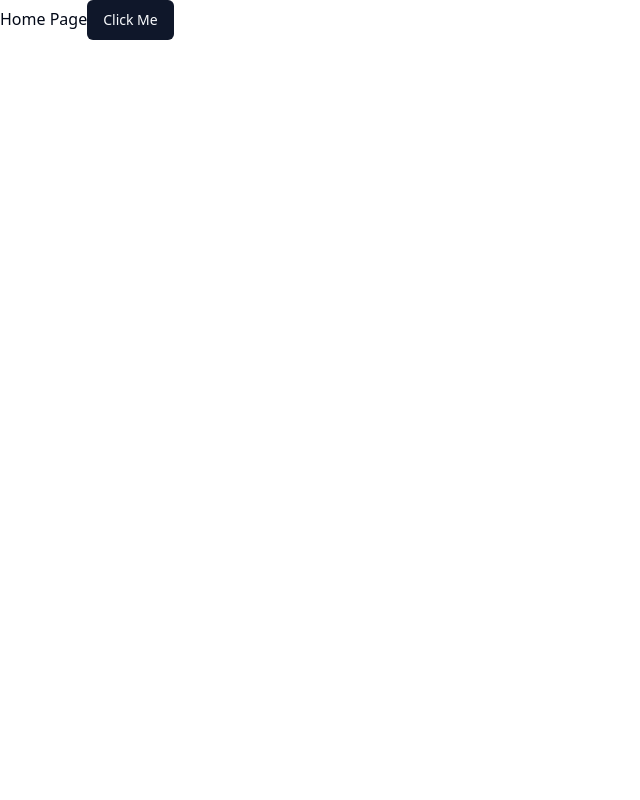
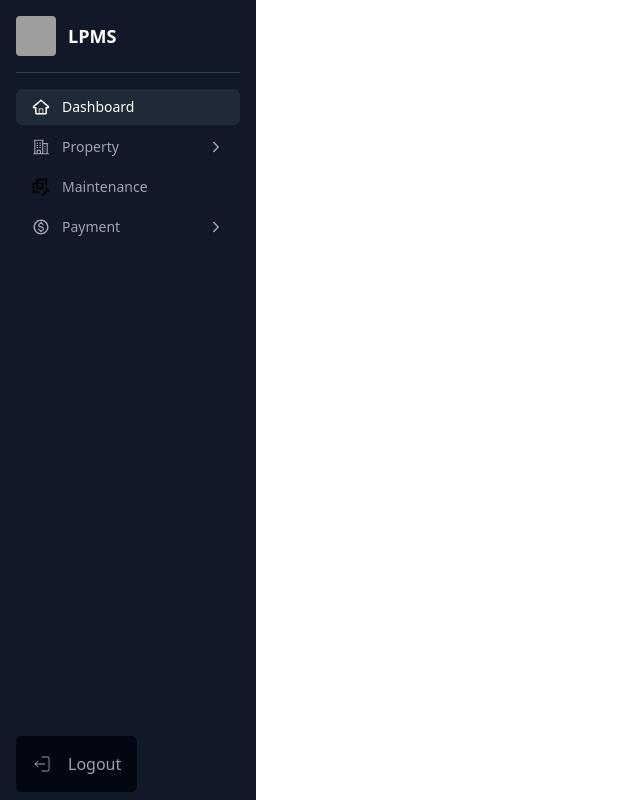
Before and after one commit to JI-Maina/lpms-nextjs, a React (Vite) app: page /dashboard in a window 1280 px wide. Shown: the whole page, without its empty margins (0-640 px from the left). Built offline with nearby package versions, Linux system fonts and the light colour scheme; grey boxes are pictures that could not be loaded.

Commit message:
Created sidebar for the website

```diff
--- a/package.json
+++ b/package.json
@@ -16,6 +16,8 @@
     "lucide-react": "^0.294.0",
     "react": "^18.2.0",
     "react-dom": "^18.2.0",
+    "react-icons": "^4.12.0",
+    "react-router-dom": "^6.20.0",
     "tailwind-merge": "^2.0.0",
     "tailwindcss-animate": "^1.0.7",
     "vite-tsconfig-paths": "^4.2.1"
--- a/src/App.tsx
+++ b/src/App.tsx
@@ -1,11 +1,13 @@
-import { Button } from "@components/ui/button";
+import Sidebar from "@components/layout/Sidebar";
+import { BrowserRouter, Route, Routes } from "react-router-dom";
 
 function App() {
   return (
-    <main className="">
-      Home Page
-      <Button>Click Me</Button>
-    </main>
+    <BrowserRouter>
+      <Routes>
+        <Route path="/dashboard" element={<Sidebar />} />
+      </Routes>
+    </BrowserRouter>
   );
 }
 
--- /dev/null
+++ b/src/components/layout/LayoutData.tsx
@@ -0,0 +1,27 @@
+import { TiHomeOutline } from "react-icons/ti";
+import { HiOutlineBuildingOffice2 } from "react-icons/hi2";
+import { GrVmMaintenance } from "react-icons/gr";
+import { MdOutlineMonetizationOn } from "react-icons/md";
+
+export const menuItems = [
+  { path: "Dashboard", link: "/dashboard", icon: <TiHomeOutline /> },
+  {
+    path: "Property",
+    link: "/properties",
+    icon: <HiOutlineBuildingOffice2 />,
+    subMenu: [
+      { path: "Maintenance", link: "/maintenance", icon: <GrVmMaintenance /> },
+      { path: "Payment", link: "/payments", icon: <MdOutlineMonetizationOn /> },
+    ],
+  },
+  { path: "Maintenance", link: "/maintenance", icon: <GrVmMaintenance /> },
+  {
+    path: "Payment",
+    link: "/payments",
+    icon: <MdOutlineMonetizationOn />,
+    subMenu: [
+      { path: "Maintenance", link: "/maintenance", icon: <GrVmMaintenance /> },
+      { path: "Payment", link: "/payments", icon: <MdOutlineMonetizationOn /> },
+    ],
+  },
+];
--- /dev/null
+++ b/src/components/layout/Navbar.tsx
@@ -0,0 +1,5 @@
+const Navbar = () => {
+  return <div>Navbar</div>;
+};
+
+export default Navbar;
--- /dev/null
+++ b/src/components/layout/Sidebar.tsx
@@ -0,0 +1,87 @@
+import { Link, useLocation } from "react-router-dom";
+import { IoIosArrowForward } from "react-icons/io";
+import { IoIosArrowDown } from "react-icons/io";
+import { CiLogout } from "react-icons/ci";
+
+import { menuItems } from "./LayoutData";
+import { useState } from "react";
+
+const Sidebar = () => {
+  const location = useLocation();
+  const [activeMenu, setActiveMenu] = useState<number | null>(null);
+
+  const handleLinkClick = (index: number) => {
+    setActiveMenu(activeMenu === index ? null : index);
+  };
+
+  return (
+    <div className="fixed left-0 top-0 w-64 h-full bg-gray-900 p-4">
+      {/* header */}
+      <Link
+        to={"/"}
+        className="flex items-center pb-4 border-b border-b-gray-700"
+      >
+        <img
+          src="https://placeholder.co/40x40"
+          alt="logo"
+          className="h-10 w-10 rounded object-cover"
+        />
+        <span className="text-white ml-3 text-lg font-bold">LPMS</span>
+      </Link>
+
+      <ul className="mt-4">
+        {/* menu */}
+        {menuItems.map((menu, index) => (
+          <li
+            key={index}
+            className={`mb-1 group ${
+              menu.link === location.pathname && "active"
+            }`}
+          >
+            <Link
+              to={menu.subMenu ? "#" : menu.link}
+              onClick={() => menu.subMenu && handleLinkClick(index)}
+              className="flex items-center py-2 px-4 text-gray-400 hover:bg-gray-950 hover:text-gray-100 rounded-md group-[.active]:bg-gray-800 group-[.active]:text-white"
+            >
+              <span className="mr-3 text-lg">{menu.icon}</span>
+              <span className="text-sm">{menu.path}</span>
+
+              {menu.subMenu &&
+                (activeMenu === index ? (
+                  <IoIosArrowDown className="ml-auto" />
+                ) : (
+                  <IoIosArrowForward className="ml-auto" />
+                ))}
+            </Link>
+
+            {/* submenu */}
+            {menu.subMenu && activeMenu === index && (
+              <ul className="pl-7 mt-2">
+                {menu.subMenu.map((item, subIndex) => (
+                  <li key={subIndex} className="mb-4">
+                    <Link
+                      to={item.link}
+                      className="text-gray-300 text-sm hover:text-gray-100 before:contents-[''] before:w-1 before:rounded-full before:bg-gray-300 before:mr-3"
+                    >
+                      {item.path}
+                    </Link>
+                  </li>
+                ))}
+              </ul>
+            )}
+          </li>
+        ))}
+      </ul>
+
+      {/* footer */}
+      <div className="fixed bottom-0 mb-2 p-4 bg-gray-950 rounded-md">
+        <div className="flex items-center text-gray-400 w-full">
+          <CiLogout className="text-xl mr-4" />
+          <button className="">Logout</button>
+        </div>
+      </div>
+    </div>
+  );
+};
+
+export default Sidebar;
--- a/vite.config.ts
+++ b/vite.config.ts
@@ -1,6 +1,6 @@
 import path from "path";
+import { defineConfig } from "vite";
 import react from "@vitejs/plugin-react";
-import { defineConfig } from "vite";
 import tsconfigPaths from "vite-tsconfig-paths";
 
 // https://vitejs.dev/config/
@@ -11,4 +11,7 @@ export default defineConfig({
       "@": path.resolve(__dirname, "./src"),
     },
   },
+  server: {
+    port: 3000,
+  },
 });
```
Also changed, not shown: tsconfig.json (+8 -7 lines), 1 other file (tests, documents, lock files or other folders).
